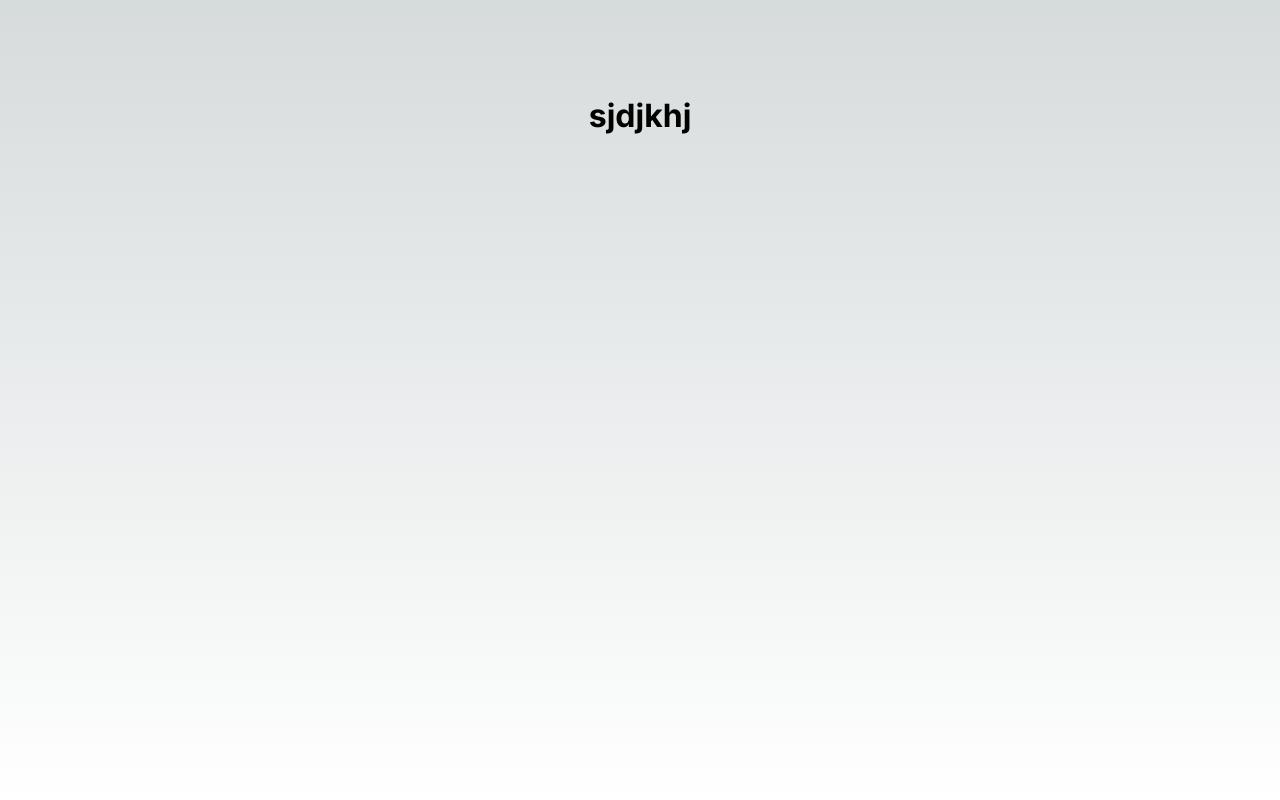
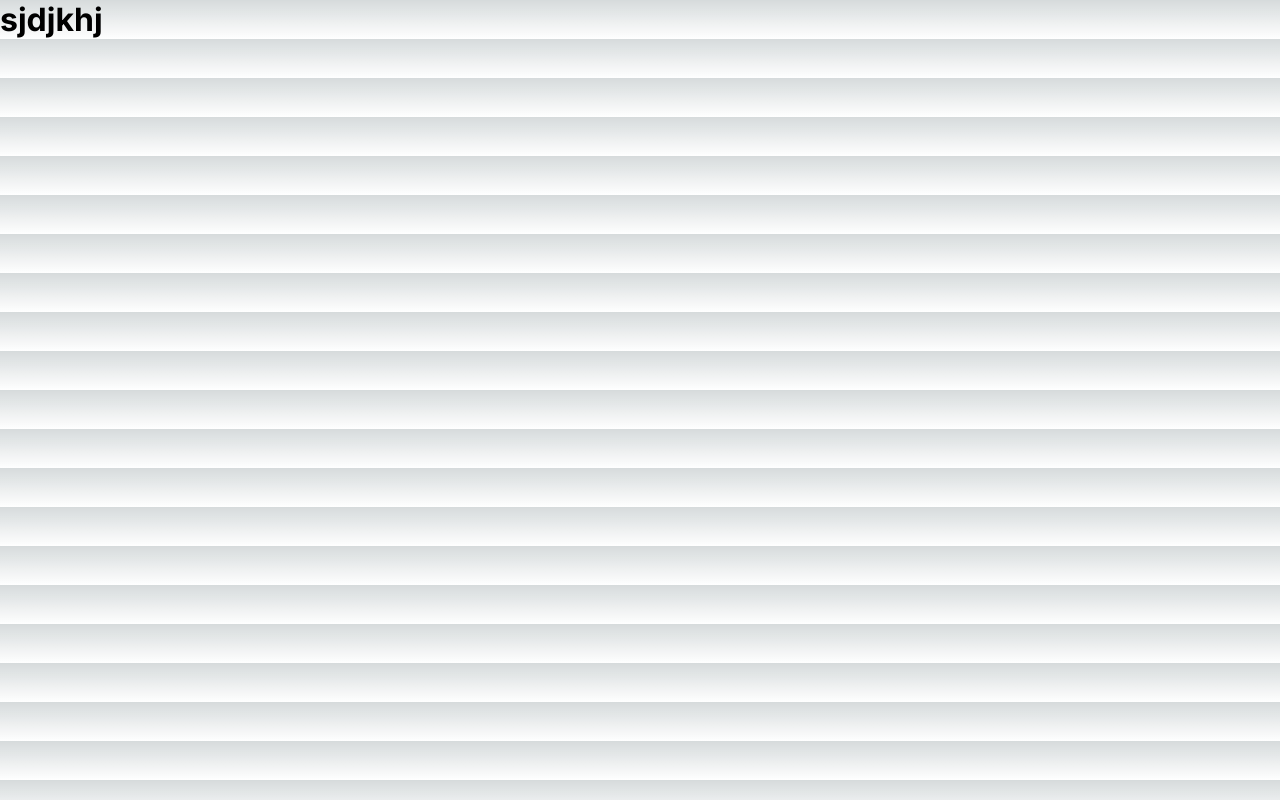
Before and after one commit to Moustafa-Elsayed/personal-portfolio, a Next.js app: page / in a window 1280 px wide. Built offline with nearby package versions, Linux system fonts and the light colour scheme.

Commit message:
init all packages

```diff
--- a/src/app/page.js
+++ b/src/app/page.js
@@ -3,7 +3,7 @@ import styles from "./page.module.css";
 
 export default function Home() {
   return (
-    <main className={styles.main}>
+    <main>
       <h1>sjdjkhj</h1>
     </main>
   );
--- a/src/app/page.module.css
+++ b/src/app/page.module.css
@@ -58,6 +58,8 @@
   display: inline-block;
   transition: transform 200ms;
 }
+
+
 
 .card h2 {
   font-weight: 600;
```
